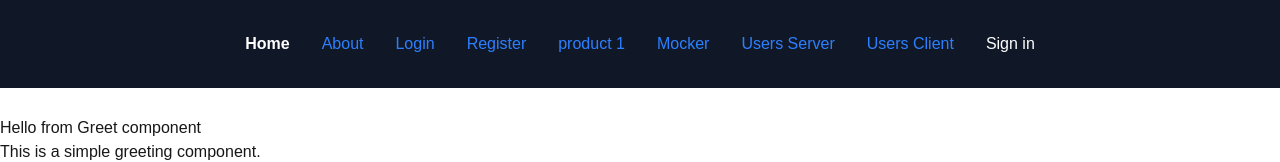
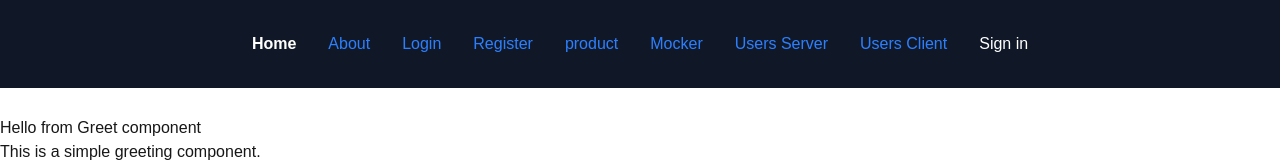
Before and after one commit to MogesBekele/nextjs, a Next.js app: page / in a window 1280 px wide. Shown: the top 162 px of the page. Built offline with nearby package versions, Linux system fonts and the light colour scheme; no server answers.

Commit message:
remove the loading state from the client side logic

```diff
--- a/src/app/components/navigation.tsx
+++ b/src/app/components/navigation.tsx
@@ -44,7 +44,7 @@ export default function Navigation() {
         }
         href="/products/1"
       >
-        product 1
+        product
       </Link>
       <Link
         className={
```
